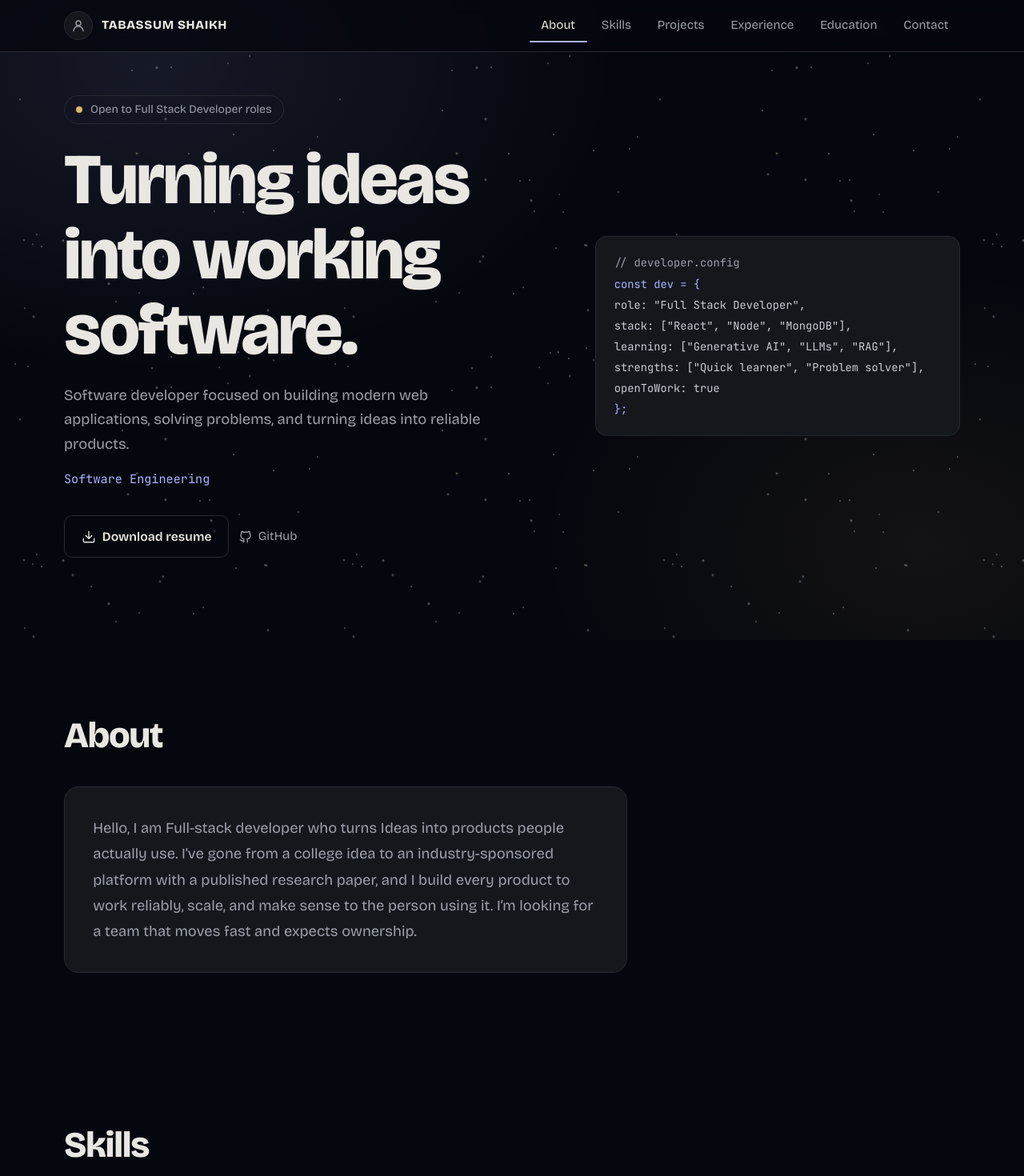
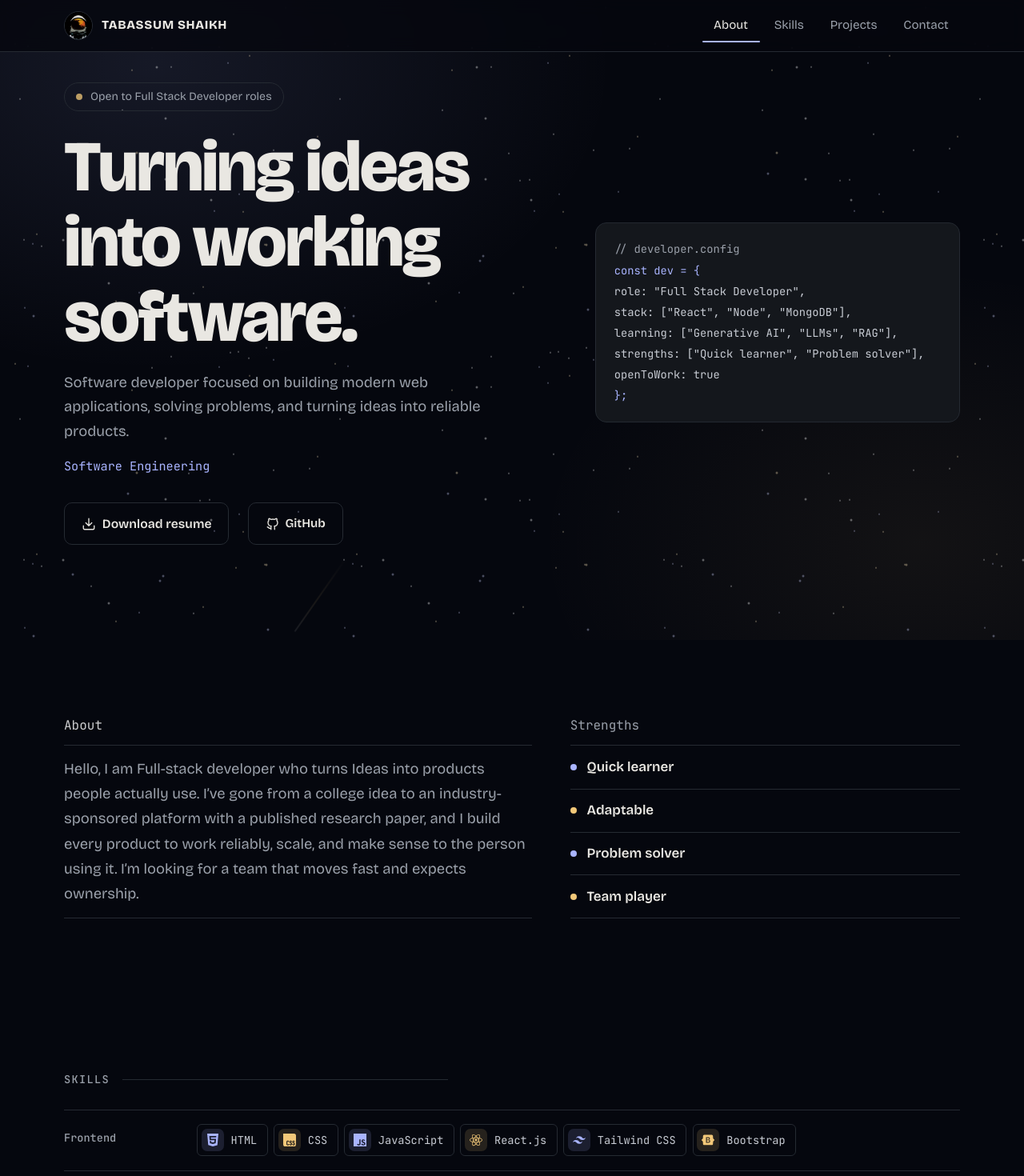
Before and after one commit to TabassumSK/MyPortfolio, a React (Vite) app: page / in a window 1280 px wide. Shown: the top 1470 px of the page at 80% size. Built offline with nearby package versions, Linux system fonts and the light colour scheme.

Commit message:
update portfolio details

```diff
--- a/src/App.jsx
+++ b/src/App.jsx
@@ -2,7 +2,7 @@ import { useState, useEffect, useRef, useLayoutEffect } from "react";
 import { C } from "./config.js";
 import { IC, ICONS } from "./icons.js";
 
-const NAV = ["about", "skills", "projects", "experience", "education", "contact"];
+const NAV = ["about", "skills", "projects", "contact"];
 const Icon = ({ n }) => <span style={{ display: "inline-flex" }} dangerouslySetInnerHTML={{ __html: IC[n] }} />;
 const Ext = ({ href, icon, children, className }) => (
   <a className={className} href={href} target="_blank" rel="noopener noreferrer">
@@ -88,7 +88,7 @@ function Hero() {
         <Rotator />
         <div className="btns in" style={d(0.44)}>
           {C.resume && <Ext className="btn" href={C.resume} icon="dl">Download resume</Ext>}
-          <div className="soc in" style={d(0.52)}>
+          <div className="soc in btn" style={d(0.52)}>
               <Ext href={C.github} icon="gh">GitHub</Ext>
           </div>
         </div>
@@ -112,19 +112,63 @@ const Tags = ({ items, icons }) => (
   </div>
 );
 
+// const About = () => (
+//   <section id="about"><div className="wrap">
+//     <Reveal as="h2">About</Reveal>
+//     <Reveal className="card ab"><p>{C.about}</p></Reveal>
+//   </div></section>
+// );
+
+// const Skills = () => (
+//   <section id="skills"><div className="wrap">
+//     <Reveal as="h2">Skills</Reveal>
+//     <div className="sk">
+//       {Object.entries(C.skills).map(([k, v]) => (
+//         <Reveal key={k} className="skc"><h3>{k}</h3><Tags items={v} icons /></Reveal>
+//       ))}
+//     </div>
+//   </div></section>
+// );
+
+// const About = () => (
+//   <section id="about"><div className="wrap">
+//     <Reveal as="h2" className="lbl">About</Reveal>
+//     <div className="ab2">
+//       <Reveal className="about2"><p>{C.about}</p></Reveal>
+//       <Reveal className="str">
+//         <span className="mono">Strengths</span>
+//         <ul>
+//           {C.strengths.map((s) => <li key={s}>{s}</li>)}
+//         </ul>
+//       </Reveal>
+//     </div>
+//   </div></section>
+// );
+
 const About = () => (
   <section id="about"><div className="wrap">
-    <Reveal as="h2">About</Reveal>
-    <Reveal className="card ab"><p>{C.about}</p></Reveal>
+    {/* <Reveal as="h2" className="lbl">About</Reveal> */}
+    <div className="ab2">
+      <Reveal className="about2">
+        <span id="about-id" as="h2" className="mono">About</span>
+        <p>{C.about}</p>
+      </Reveal>
+      <Reveal className="str">
+        <span className="mono">Strengths</span>
+        <ul>
+          {C.strengths.map((s) => <li key={s}>{s}</li>)}
+        </ul>
+      </Reveal>
+    </div>
   </div></section>
 );
 
 const Skills = () => (
   <section id="skills"><div className="wrap">
-    <Reveal as="h2">Skills</Reveal>
-    <div className="sk">
+    <Reveal as="h2" className="lbl nol">Skills</Reveal>
+    <div className="sk2">
       {Object.entries(C.skills).map(([k, v]) => (
-        <Reveal key={k} className="skc"><h3>{k}</h3><Tags items={v} icons /></Reveal>
+        <Reveal key={k} className="skr"><h3>{k}</h3><Tags items={v} icons /></Reveal>
       ))}
     </div>
   </div></section>
@@ -158,82 +202,145 @@ const Projects = () => (
         </div>
       </Reveal>
     ))}
-    <Reveal style={{ textAlign: "right" }}><Ext className="pl" href={C.allProjects}>View all projects on GitHub</Ext></Reveal>
+    <Reveal style={{ textAlign: "right" }}><Ext className="pl" href={C.allProjects}>View all projects on GitHub &nbsp; ➜</Ext></Reveal>
   </div></section>
 );
 
-const Experience = () => (
-  <section id="experience"><div className="wrap">
-    <Reveal as="h2">Experience</Reveal>
-    {C.experience.map((i) => (
-      <Reveal key={i.t} className="card">
-        <div className="xh"><div><h4>{i.t}</h4><div className="mono">{i.o}</div></div><span className="pill">{i.d}</span></div>
-        <ul className="xl">{i.pts.map((x) => <li key={x}>{x}</li>)}</ul>
-      </Reveal>
-    ))}
-  </div></section>
-);
+// const ExpEdu = () => (
+//   <section id="experience"><div className="wrap two">
+//     <div>
+//       <Reveal as="h2">Experience</Reveal>
+//       {C.experience.map((i) => (
+//         <Reveal key={i.t} className="card" style={{ marginBottom: "1rem" }}>
+//           <div className="xh"><div><h4>{i.t}</h4><div className="mono">{i.o}</div></div><span className="pill">{i.d}</span></div>
+//           <ul className="xl">{i.pts.map((x) => <li key={x}>{x}</li>)}</ul>
+//         </Reveal>
+//       ))}
+//     </div>
+//     <div id="education">
+//       <Reveal as="h2">Education</Reveal>
+//       {C.education.map((i) => (
+//         <Reveal key={i.t} className="card" style={{ marginBottom: "1rem" }}>
+//           <div className="xh"><div><h4>{i.t}</h4><div className="mono">{i.o}</div></div>{i.d && <span className="pill">{i.d}</span>}</div>
+//           {i.pts.length > 0 && <ul className="xl">{i.pts.map((x) => <li key={x}>{x}</li>)}</ul>}
+//         </Reveal>
+//       ))}
+//     </div>
+//   </div></section>
+// );
 
-const Education = () => (
-  <section id="education"><div className="wrap">
-    <Reveal as="h2">Education</Reveal>
-    {C.education.map((i) => (
-      <Reveal key={i.t} className="card" style={{ marginBottom: "1rem" }}>
-        <div className="xh"><div><h4>{i.t}</h4><div className="mono">{i.o}</div></div>{i.d && <span className="pill">{i.d}</span>}</div>
-        {i.pts.length > 0 && <ul className="xl">{i.pts.map((x) => <li key={x}>{x}</li>)}</ul>}
-      </Reveal>
-    ))}
-  </div></section>
-);
+// const Experience = () => (
+//   <section id="experience"><div className="wrap">
+//     <Reveal as="h2">Experience</Reveal>
+//     {C.experience.map((i) => (
+//       <Reveal key={i.t} className="card">
+//         <div className="xh"><div><h4>{i.t}</h4><div className="mono">{i.o}</div></div><span className="pill">{i.d}</span></div>
+//         <ul className="xl">{i.pts.map((x) => <li key={x}>{x}</li>)}</ul>
+//       </Reveal>
+//     ))}
+//   </div></section>
+// );
 
-function ContactForm() {
-  const [f, setF] = useState({ name: "", email: "", message: "", site: "" });
-  const [st, setSt] = useState({ k: "", t: "" });
-  const [busy, setBusy] = useState(false);
-  const set = (k) => (e) => setF({ ...f, [k]: e.target.value });
-  const mailto = () => {
-    location.href = `mailto:${C.email}?subject=${encodeURIComponent("Portfolio message from " + f.name)}&body=${encodeURIComponent(f.message + "\n\n" + f.name + " (" + f.email + ")")}`;
-    setSt({ k: "ok", t: "Opening your email app with the message ready to send." });
+// const Education = () => (
+//   <section id="education"><div className="wrap">
+//     <Reveal as="h2">Education</Reveal>
+//     {C.education.map((i) => (
+//       <Reveal key={i.t} className="card" style={{ marginBottom: "1rem" }}>
+//         <div className="xh"><div><h4>{i.t}</h4><div className="mono">{i.o}</div></div>{i.d && <span className="pill">{i.d}</span>}</div>
+//         {i.pts.length > 0 && <ul className="xl">{i.pts.map((x) => <li key={x}>{x}</li>)}</ul>}
+//       </Reveal>
+//     ))}
+//   </div></section>
+// );
+
+// function ContactForm() {
+//   const [f, setF] = useState({ name: "", email: "", message: "", site: "" });
+//   const [st, setSt] = useState({ k: "", t: "" });
+//   const [busy, setBusy] = useState(false);
+//   const set = (k) => (e) => setF({ ...f, [k]: e.target.value });
+//   const mailto = () => {
+//     location.href = `mailto:${C.email}?subject=${encodeURIComponent("Portfolio message from " + f.name)}&body=${encodeURIComponent(f.message + "\n\n" + f.name + " (" + f.email + ")")}`;
+//     setSt({ k: "ok", t: "Opening your email app with the message ready to send." });
+//   };
+//   async function submit(e) {
+//     e.preventDefault();
+//     if (f.site) return;
+//     if (!C.formEndpoint) { mailto(); return; }
+//     setBusy(true);
+//     try {
+//       const r = await fetch(C.formEndpoint, {
+//         method: "POST", headers: { "Content-Type": "application/json", Accept: "application/json" },
+//         body: JSON.stringify({ name: f.name, email: f.email, message: f.message }),
+//       });
+//       if (!r.ok) throw new Error();
+//       setSt({ k: "ok", t: "Message sent. Thank you, I will reply soon." });
+//       setF({ name: "", email: "", message: "", site: "" });
+//     } catch {
+//       setSt({ k: "bad", t: "Could not send directly, so your email app is opening instead." });
+//       mailto();
+//     }
+//     setBusy(false);
+//   }
+//   return (
+//     <form className="fm" onSubmit={submit}>
+//       <label>Name<input required value={f.name} onChange={set("name")} autoComplete="name" /></label>
+//       <label>Email<input required type="email" value={f.email} onChange={set("email")} autoComplete="email" /></label>
+//       <label>Message<textarea required rows="3" value={f.message} onChange={set("message")} /></label>
+//       <input className="hp" tabIndex="-1" autoComplete="off" aria-hidden="true" value={f.site} onChange={set("site")} />
+//       <div><button className="btn p" type="submit" disabled={busy}>{busy ? "Sending..." : "Send message"}</button></div>
+//       <p className={"st " + st.k} role="status">{st.t}</p>
+//     </form>
+//   );
+// }
+
+// const Contact = () => (
+//   <section className="ct" id="contact">
+//     <Reveal className="wrap">
+//       <div className="btns">
+//         <a className="btn" target="_blank" rel="noopener noreferrer"
+//            href={"https://mail.google.com/mail/?view=cm&to=" + C.email}>
+//           <Icon n="mail" />Email
+//         </a>
+//         {C.whatsapp && (
+//           <Ext className="btn p" href={"https://wa.me/" + C.whatsapp} icon="wa">WhatsApp</Ext>
+//         )}
+//       </div>
+//     </Reveal>
+//   </section>
+// );
+
+
+const Contact = () => {
+  // 1. logic goes here, before the return
+  const [copied, setCopied] = useState(false);
+
+  const copyEmail = async () => {
+    try {
+      await navigator.clipboard.writeText(C.email);
+    } catch {
+      const t = document.createElement("textarea");
+      t.value = C.email;
+      document.body.appendChild(t);
+      t.select();
+      document.execCommand("copy");
+      document.body.removeChild(t);
+    }
+    setCopied(true);
+    setTimeout(() => setCopied(false), 2000);
   };
-  async function submit(e) {
-    e.preventDefault();
-    if (f.site) return;
-    if (!C.formEndpoint) { mailto(); return; }
-    setBusy(true);
-    try {
-      const r = await fetch(C.formEndpoint, {
-        method: "POST", headers: { "Content-Type": "application/json", Accept: "application/json" },
-        body: JSON.stringify({ name: f.name, email: f.email, message: f.message }),
-      });
-      if (!r.ok) throw new Error();
-      setSt({ k: "ok", t: "Message sent. Thank you, I will reply soon." });
-      setF({ name: "", email: "", message: "", site: "" });
-    } catch {
-      setSt({ k: "bad", t: "Could not send directly, so your email app is opening instead." });
-      mailto();
-    }
-    setBusy(false);
-  }
+
+  // 2. your existing return, with only the Email <a> replaced by the <button>
   return (
-    <form className="fm" onSubmit={submit}>
-      <label>Name<input required value={f.name} onChange={set("name")} autoComplete="name" /></label>
-      <label>Email<input required type="email" value={f.email} onChange={set("email")} autoComplete="email" /></label>
-      <label>Message<textarea required rows="3" value={f.message} onChange={set("message")} /></label>
-      <input className="hp" tabIndex="-1" autoComplete="off" aria-hidden="true" value={f.site} onChange={set("site")} />
-      <div><button className="btn p" type="submit" disabled={busy}>{busy ? "Sending..." : "Send message"}</button></div>
-      <p className={"st " + st.k} role="status">{st.t}</p>
-    </form>
-  );
-}
-
-const Contact = () => (
     <section className="ct" id="contact">
       <Reveal className="wrap">
+        <h2>Contact Me</h2>
+        <p className="lead" style={{ margin: "0 auto 2rem" }}>
+  Have a project or role in mind? Get in touch.
+</p>
         <div className="btns">
-        <a className="btn" target="_blank" rel="noopener noreferrer"
-           href={"https://mail.google.com/mail/?view=cm&to=" + C.email}>
-          <Icon n="mail" />Email
-        </a>
+          <button className="btn" type="button" onClick={copyEmail}>
+            <Icon n="mail" />{copied ? "Copied!" : "Email"}
+          </button>
           {C.whatsapp && (
             <Ext className="btn p" href={"https://wa.me/" + C.whatsapp} icon="wa">WhatsApp</Ext>
           )}
@@ -241,13 +348,14 @@ const Contact = () => (
       </Reveal>
     </section>
   );
+};
 
 export default function App() {
   useEffect(() => { document.title = C.name + " | Full Stack Developer"; }, []);
   return (
     <>
       <Header />
-      <main id="top"><Hero /><About /><Skills /><Projects /><Experience /><Education /><Contact /></main>
+      <main id="top"><Hero /><About /><Skills /><Projects /><Contact /></main>
       <footer><div className="wrap">© {new Date().getFullYear()} {C.name}</div></footer>
     </>
   );
--- a/src/config.js
+++ b/src/config.js
@@ -1,18 +1,19 @@
 /* ============ EDIT YOUR DETAILS HERE ============ */
 export const C = {
   name: "Tabassum Shaikh",
-  photo: "",  // put your image in the public folder, e.g. "/photo.jpg"                             // your photo: a file path like "photo.jpg" next to this file, or a full image link. Leave empty to show the icon
-  email: "abc@gmail.com",
+  photo: "/astro_profile.jpg",  // put your image in the public folder, e.g. "/photo.jpg"                             // your photo: a file path like "photo.jpg" next to this file, or a full image link. Leave empty to show the icon
+  email: "tabassumsk720@gmail.com",
   github: "https://github.com/TabassumSK",
   resume: "https://drive.google.com/file/d/1FCrLGeUI5_vH6_Sf-C0E0hvVLKITt8IH/view?usp=sharing",
-  whatsapp: "xxx",  // your number with country code, digits only, e.g. "919876543210"; the WhatsApp button appears when set
+  whatsapp: "9579848887",  // your number with country code, digits only, e.g. "919876543210"; the WhatsApp button appears when set
   formEndpoint: "", // optional: paste a Formspree or Web3Forms URL to receive messages straight to your inbox (works on your own hosting)
   headline: "Turning ideas into working software.", // main hero heading, change it here
   intro: "Software developer focused on building modern web applications, solving problems, and turning ideas into reliable products.",
   availability: "Open to Full Stack Developer roles",
   interests: ["Full Stack Development", "React & Node.js", "Software Engineering"],
   about: "Hello, I am Full-stack developer who turns Ideas into products people actually use. I’ve gone from a college idea to an industry-sponsored platform with a published research paper, and I build every product to work reliably, scale, and make sense to the person using it. I’m looking for a team that moves fast and expects ownership.",
-  skills: { "Frontend": ["HTML", "CSS", "JavaScript", "React.js", "Tailwind CSS", "Bootstrap"], "Backend": ["Node.js", "Express.js", "REST APIs", "JWT Authentication", "Passport.js"], "Databases": ["MongoDB", "MySQL", "PostgreSQL"], "Languages and tools": ["Java", "Python", "C++", "Git", "GitHub", "Postman"] },
+  strengths:["Quick learner","Adaptable","Problem solver","Team player"],
+  skills: { "Frontend": ["HTML", "CSS", "JavaScript", "React.js", "Tailwind CSS", "Bootstrap"], "Backend": ["Node.js", "Express.js", "REST APIs", "JWT Authentication", "Passport.js"], "Databases": ["MongoDB", "MySQL", "PostgreSQL"], "Languages and tools": ["Java", "Python", "TypeScript", "Git", "GitHub", "Postman"] },
   projects: [
     {
       title: "StayHub", cat: "Property rental and management platform", m: 1,
--- a/src/styles.css
+++ b/src/styles.css
@@ -88,7 +88,7 @@ h2 {
 
 .mono {
     font-family: var(--mono);
-    font-size: .82rem;
+    font-size: 1rem;
     color: var(--mut)
 }
 
@@ -215,7 +215,7 @@ nav {
     min-height: 100svh;
     display: flex;
     align-items: center;
-    padding: 7rem 0 4rem;
+    padding: 5rem 0 4rem;
     position: relative;
     overflow: hidden
 }
@@ -296,7 +296,7 @@ h1 {
 .btns {
     display: flex;
     flex-wrap: wrap;
-    gap: .75rem;
+    gap: 1.5rem;
     margin-bottom: 2rem
 }
 
@@ -311,7 +311,7 @@ h1 {
     font-size: .98rem;
     transition: transform .15s, background .2s, border-color .2s;
     cursor: pointer;
-    background: transparent;
+    background-color: transparent;
     color: var(--tx);
     font-family: inherit
 }
@@ -341,7 +341,7 @@ h1 {
 }
 
 .soc a {
-    color: var(--mut);
+    color: var(--tx);
     display: inline-flex;
     align-items: center;
     gap: .4rem;
@@ -507,7 +507,7 @@ svg.i {
     border-radius: 18px;
     overflow: hidden;
     background: var(--bg2);
-    margin-bottom: 3.5rem;
+    margin-bottom: 6rem;
     transition: border-color .3s, transform .3s
 }
 
@@ -565,7 +565,6 @@ svg.i {
 .pl {
     display: flex;
     gap: 1.2rem;
-    margin-top: 1.4rem;
     font-weight: 600;
     font-size: .95rem
 }
@@ -1026,7 +1025,189 @@ footer {
     resize: vertical
 }
 
-.ab{max-width:44rem}
+.ab {
+    max-width: 44rem
+}
 
-.pv:has(.cv){padding:0}
-.cv{width:100%;height:100%;object-fit:cover;display:block}
+.pv:has(.cv) {
+    padding: 0
+}
+
+.cv {
+    width: 100%;
+    height: 100%;
+    object-fit: cover;
+    display: block
+}
+
+
+.two {
+    display: grid;
+    grid-template-columns: 1fr 1fr;
+    gap: 2rem 3rem;
+    align-items: start
+}
+
+@media(max-width:800px) {
+    .two {
+        grid-template-columns: 1fr
+    }
+}
+
+h2.lbl {
+    font: 500 .85rem var(--mono);
+    letter-spacing: .1em;
+    text-transform: uppercase;
+    color: var(--mut);
+    margin-bottom: 1.8rem;
+    display: flex;
+    align-items: center;
+    gap: 1rem
+}
+
+h2.lbl::after {
+    content: "";
+    height: 1px;
+    background: var(--line)
+}
+
+h2.lbl {
+    max-width: 30rem
+}
+
+h2.lbl::after {
+    content: "";
+    flex: 1;
+    height: 1px;
+    background: var(--line)
+}
+
+.about2 p {
+    font-size: 1.2rem;
+    line-height: 1.7;
+    color: var(--mut);
+    margin: 0;
+    max-width: 40rem
+}
+
+.sk2 {
+    display: grid
+}
+
+.skr {
+    display: grid;
+    grid-template-columns: 150px 1fr;
+    gap: 1rem;
+    padding: 1.1rem 0;
+    border-top: 1px solid var(--line);
+    align-items: start
+}
+
+.skr:last-child {
+    border-bottom: 1px solid var(--line)
+}
+
+.skr h3 {
+    font: 500 .85rem var(--mono);
+    color: var(--mut);
+    letter-spacing: 0;
+    padding-top: .45rem
+}
+
+.skr .tags {
+    margin: 0
+}
+
+@media(max-width:560px) {
+    .skr {
+        grid-template-columns: 1fr;
+        gap: .3rem
+    }
+}
+
+#about-id {
+    color: #fff;
+    opacity: 0.8;
+}
+
+.ab2 {
+    display: grid;
+    grid-template-columns: minmax(0, 1.2fr) minmax(0, 1fr);
+    gap: 3rem;
+    align-items: stretch
+}
+
+.ab2 .mono {
+    display: block;
+    margin-bottom: .8rem;
+    line-height: 1.4
+}
+
+/* both columns: label on top, then a box that fills the remaining height */
+.about2,
+.str {
+    display: flex;
+    flex-direction: column
+}
+
+/* left: paragraph gets the same top and bottom lines as the list */
+.about2 p {
+    flex: 1;
+    margin: 0;
+    max-width: none;
+    padding: .85rem 0;
+    border-top: 1px solid var(--line);
+    border-bottom: 1px solid var(--line);
+    font-size: 1.15rem;
+    line-height: 1.7;
+    color: var(--mut);
+}
+
+/* right: list stretches to the same height, rows share the space equally */
+.str ul {
+    flex: 1;
+    list-style: none;
+    margin: 0;
+    padding: 0;
+    display: grid;
+    grid-auto-rows: 1fr
+}
+
+.str li {
+    display: flex;
+    align-items: center;
+    gap: .8rem;
+    padding: .6rem 0;
+    border-top: 1px solid var(--line);
+    font-weight: 600
+}
+
+.str li:first-child {
+    border-top: 0
+}
+
+/* the top line comes from the box below */
+.str ul {
+    border-top: 1px solid var(--line);
+    border-bottom: 1px solid var(--line)
+}
+
+.str li::before {
+    content: "";
+    width: 8px;
+    height: 8px;
+    border-radius: 50%;
+    background: var(--ac)
+}
+
+.str li:nth-child(even)::before {
+    background: var(--ac2)
+}
+
+@media(max-width:800px) {
+    .ab2 {
+        grid-template-columns: 1fr
+    }
+}
+
+/* h2.nol::after{display:none} */
```
Also changed, not shown: public/astro_profile.jpg (added), 1 other file (tests, documents, lock files or other folders). Lines whose indentation alone changed are shown as unchanged.
